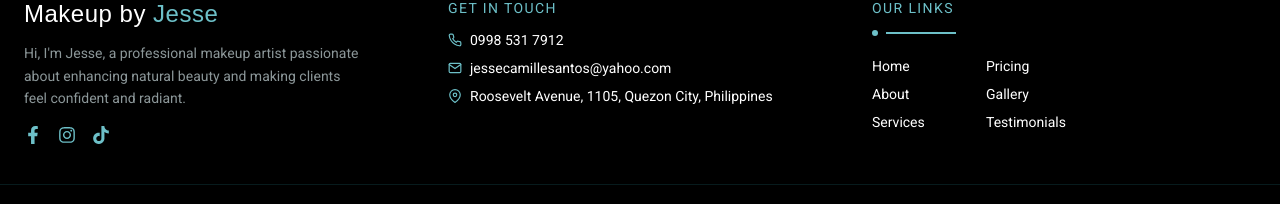
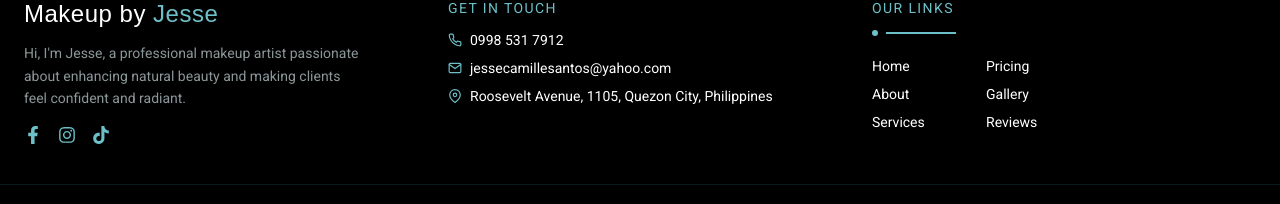
Before and after one commit to mercado-sofia/Makeup-By-Jesse, a Next.js app in the folder makeup-by-jesse/: page / in a window 1280 px wide. Shown: the part 5286-5490 px from the top of the page. Built offline with nearby package versions, Linux system fonts and the light colour scheme; a web font is replaced by a local one.

Commit message:
footer reviews link update

```diff
--- a/makeup-by-jesse/src/components/Footer.js
+++ b/makeup-by-jesse/src/components/Footer.js
@@ -139,7 +139,7 @@
             <a href="#gallery" className="hover:text-[#6DC0C8] cursor-pointer">Gallery</a>
           </li>
           <li>
-            <a href="#testimonials" className="hover:text-[#6DC0C8] cursor-pointer">Testimonials</a>
+            <a href="#reviews" className="hover:text-[#6DC0C8] cursor-pointer">Reviews</a>
           </li>
         </ul>
         </div>
--- a/makeup-by-jesse/src/components/ServicesSection.js
+++ b/makeup-by-jesse/src/components/ServicesSection.js
@@ -51,7 +51,7 @@
 	return (
 		<section
 			id="services"
-			className="scroll-mt-18 bg-[#FFF]"
+			className="scroll-mt-12 bg-[#FFF]"
 			style={{ paddingTop: '80px', paddingBottom: '100px' }}
 		>
 			<div className="max-w-[1280px] mx-auto px-30 text-left">
```
